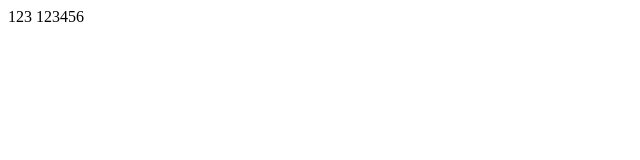
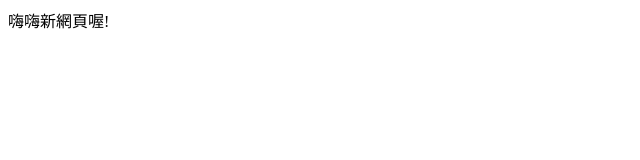
Before and after one commit to Sharon047/TEST, a plain HTML site: page index.html in a window 1280 px wide. Shown: the full height of the page, 0-640 px from the left. Drawn offline with Linux system fonts and the light colour scheme.

Commit message:
Update index.html

```diff
--- a/index.html
+++ b/index.html
@@ -5,7 +5,7 @@
     <meta name="viewport" content="width=device-width, initial-scale=1.0">
     <title>HIHI</title>
 </head>
-<body>123
-123456
+<body>
+嗨嗨新網頁喔!
 </body>
 </html>
```
